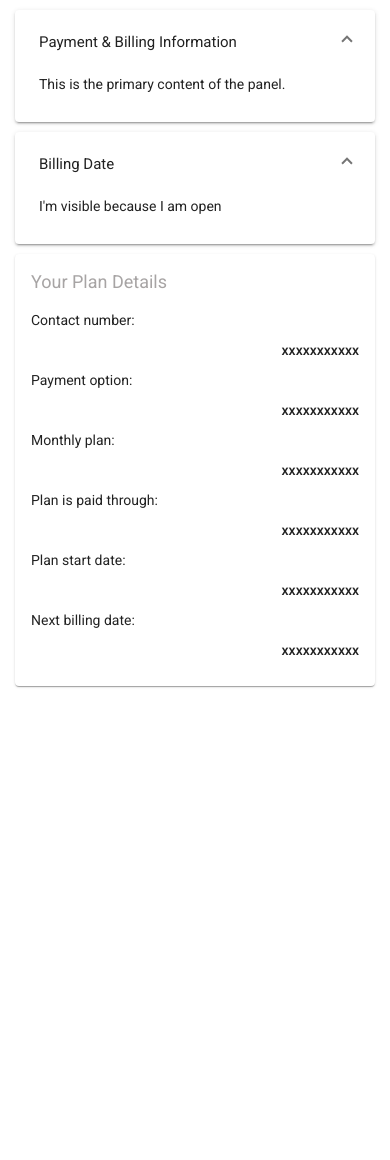
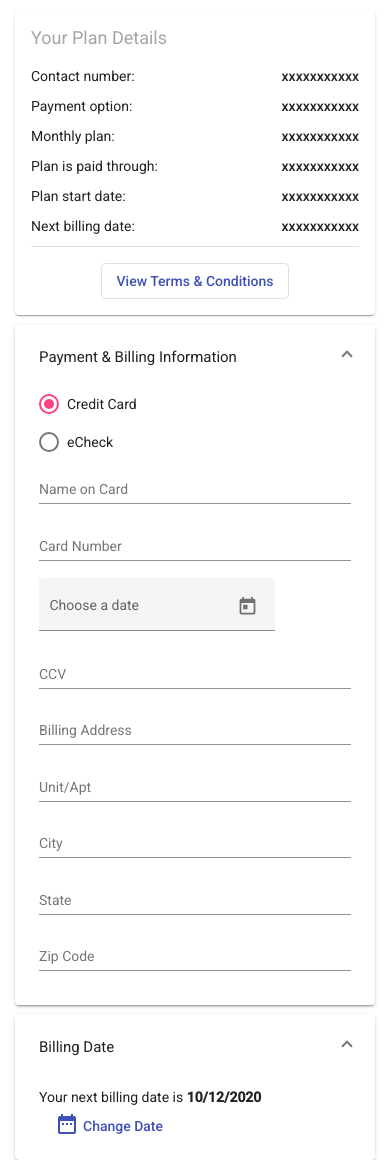
Before and after one commit to KareemaM/october-testing, an Angular app: page /payment-info in a window 390 px wide. Before the commit the page ends 844 px from the top, so only its background shows below. Built offline with nearby package versions, Linux system fonts and the light colour scheme.

Commit message:
Added media queries

```diff
--- a/package.json
+++ b/package.json
@@ -23,6 +23,7 @@
     "@angular/router": "~10.1.6",
     "bootstrap": "^4.5.3",
     "jquery": "^3.5.1",
+    "moment": "^2.29.1",
     "rxjs": "~6.6.0",
     "tslib": "^2.0.0",
     "zone.js": "~0.10.2"
--- a/src/app/payment-info/payment-info.component.html
+++ b/src/app/payment-info/payment-info.component.html
@@ -1,27 +1,5 @@
 <div class="container">
     <div class="row">
-        <div class="col-md-8">
-            <mat-accordion>
-                <mat-expansion-panel [expanded]="true">
-                    <mat-expansion-panel-header>
-                        <mat-panel-title>
-                            Payment &amp; Billing Information
-                        </mat-panel-title>
-                    </mat-expansion-panel-header>
-                    <p>This is the primary content of the panel.</p>
-                </mat-expansion-panel>
-            </mat-accordion>
-            <mat-accordion>
-                <mat-expansion-panel [expanded]="true">
-                    <mat-expansion-panel-header>
-                        <mat-panel-title>
-                            Billing Date
-                        </mat-panel-title>
-                    </mat-expansion-panel-header>
-                    <p>I'm visible because I am open</p>
-                </mat-expansion-panel>
-            </mat-accordion>
-        </div>
         <div class="col-md-4 plan-details">
             <mat-card>
                 <div class="row">
@@ -32,29 +10,190 @@
                 <div class="row">
                     <div class="col-md-12 plain-details-info">
                         <div class="row">
-                            <div class="col-md-6">Contact number:</div>
-                            <div class="col-md-6">xxxxxxxxxxx</div>
+                            <div class="col-6">Contact number:</div>
+                            <div class="col-6">xxxxxxxxxxx</div>
                         </div>
                         <div class="row">
-                            <div class="col-md-6">Payment option:</div>
-                            <div class="col-md-6">xxxxxxxxxxx</div>
+                            <div class="col-6">Payment option:</div>
+                            <div class="col-6">xxxxxxxxxxx</div>
                         </div>
                         <div class="row">
-                            <div class="col-md-6">Monthly plan:</div>
-                            <div class="col-md-6">xxxxxxxxxxx</div>
+                            <div class="col-6">Monthly plan:</div>
+                            <div class="col-6">xxxxxxxxxxx</div>
                         </div>
                         <div class="row">
-                            <div class="col-md-6">Plan is paid through:</div>
-                            <div class="col-md-6">xxxxxxxxxxx</div>
+                            <div class="col-6">Plan is paid through:</div>
+                            <div class="col-6">xxxxxxxxxxx</div>
                         </div>
                         <div class="row">
-                            <div class="col-md-6">Plan start date:</div>
-                            <div class="col-md-6">xxxxxxxxxxx</div>
+                            <div class="col-6">Plan start date:</div>
+                            <div class="col-6">xxxxxxxxxxx</div>
                         </div>
                         <div class="row">
-                            <div class="col-md-6">Next billing date:</div>
-                            <div class="col-md-6">xxxxxxxxxxx</div>
+                            <div class="col-6">Next billing date:</div>
+                            <div class="col-6">xxxxxxxxxxx</div>
                         </div>
+                    </div>
+                    <div class="col-md-12">
+                        <mat-divider></mat-divider>
+                    </div>
+                    <div class="col-md-12 mt-3 text-center">
+                        <button mat-stroked-button color="primary">View Terms &amp; Conditions</button>
+                    </div>
+                </div>
+            </mat-card>
+        </div>
+        <div class="col-md-8">
+            <mat-accordion>
+                <mat-expansion-panel [expanded]="true">
+                    <mat-expansion-panel-header>
+                        <mat-panel-title>
+                            Payment &amp; Billing Information
+                        </mat-panel-title>
+                    </mat-expansion-panel-header>
+                    <div class="row">
+                        <div class="col-md-12">
+                            <div class="row">
+                                <div class="col-md-12" *ngFor="let paymentOption of paymentOptions">
+                                    <mat-radio-button class="payment-radio-button" [value]="paymentOption"
+                                        (change)="changePaymentOption($event)"
+                                        [checked]="paymentOption == selectedPaymentMethod">
+                                        {{paymentOption}}
+                                    </mat-radio-button>
+                                </div>
+                            </div>
+                        </div>
+                        <div class="col-md-12">
+                            <mat-form-field class="full-width">
+                                <mat-label>Name on Card</mat-label>
+                                <input matInput placeholder="xxxxxxxx">
+                            </mat-form-field>
+                        </div>
+                        <div class="col-md-12">
+                            <mat-form-field class="full-width">
+                                <mat-label>Card Number</mat-label>
+                                <input matInput placeholder="xxxxxxxx">
+                            </mat-form-field>
+                        </div>
+                        <div class="col-md-12">
+                            <div class="row">
+                                <div class="col-md-6">
+                                    <mat-form-field appearance="fill">
+                                        <mat-label>Choose a date</mat-label>
+                                        <input matInput [matDatepicker]="picker">
+                                        <mat-datepicker-toggle matSuffix [for]="picker"></mat-datepicker-toggle>
+                                        <mat-datepicker #picker></mat-datepicker>
+                                    </mat-form-field>
+                                </div>
+                                <div class="col-md-6">
+                                    <mat-form-field class="full-width">
+                                        <mat-label>CCV</mat-label>
+                                        <input matInput placeholder="xxxxxxxx">
+                                    </mat-form-field>
+                                </div>
+                            </div>
+                        </div>
+                        <div class="col-md-12">
+                            <div class="row">
+                                <div class="col-md-9">
+                                    <mat-form-field class="full-width">
+                                        <mat-label>Billing Address</mat-label>
+                                        <input matInput placeholder="xxxxxxxx">
+                                    </mat-form-field>
+                                </div>
+                                <div class="col-md-3">
+                                    <mat-form-field class="full-width">
+                                        <mat-label>Unit/Apt</mat-label>
+                                        <input matInput placeholder="xxxxxxxx">
+                                    </mat-form-field>
+                                </div>
+                            </div>
+                        </div>
+                        <div class="col-md-12">
+                            <div class="row">
+                                <div class="col-md-5">
+                                    <mat-form-field class="full-width">
+                                        <mat-label>City</mat-label>
+                                        <input matInput placeholder="xxxxxxxx">
+                                    </mat-form-field>
+                                </div>
+                                <div class="col-md-3">
+                                    <mat-form-field class="full-width">
+                                        <mat-label>State</mat-label>
+                                        <input matInput placeholder="xxxxxxxx">
+                                    </mat-form-field>
+                                </div>
+                                <div class="col-md-4">
+                                    <mat-form-field class="full-width">
+                                        <mat-label>Zip Code</mat-label>
+                                        <input matInput placeholder="xxxxxxxx">
+                                    </mat-form-field>
+                                </div>
+                            </div>
+                        </div>
+                    </div>
+                </mat-expansion-panel>
+            </mat-accordion>
+            <mat-accordion>
+                <mat-expansion-panel [expanded]="true">
+                    <mat-expansion-panel-header>
+                        <mat-panel-title>
+                            Billing Date
+                        </mat-panel-title>
+                    </mat-expansion-panel-header>
+                    <div class="row">
+                        <div class="col-md-8 pt-2">
+                            Your next billing date is <b>10/12/2020</b>
+                        </div>
+                        <div class="col-md-4">
+                            <button class="change-date-btn" mat-button color="primary">
+                                <mat-icon>date_range</mat-icon>
+                                <span>Change Date</span>
+                            </button>
+                        </div>
+                    </div>
+                </mat-expansion-panel>
+            </mat-accordion>
+        </div>
+        <div class="col-md-4 plan-details-other">
+            <mat-card>
+                <div class="row">
+                    <div class="col-md-12">
+                        <h4>Your Plan Details</h4>
+                    </div>
+                </div>
+                <div class="row">
+                    <div class="col-md-12 plain-details-info">
+                        <div class="row">
+                            <div class="col-6">Contact number:</div>
+                            <div class="col-6">xxxxxxxxxxx</div>
+                        </div>
+                        <div class="row">
+                            <div class="col-6">Payment option:</div>
+                            <div class="col-6">xxxxxxxxxxx</div>
+                        </div>
+                        <div class="row">
+                            <div class="col-6">Monthly plan:</div>
+                            <div class="col-6">xxxxxxxxxxx</div>
+                        </div>
+                        <div class="row">
+                            <div class="col-6">Plan is paid through:</div>
+                            <div class="col-6">xxxxxxxxxxx</div>
+                        </div>
+                        <div class="row">
+                            <div class="col-6">Plan start date:</div>
+                            <div class="col-6">xxxxxxxxxxx</div>
+                        </div>
+                        <div class="row">
+                            <div class="col-6">Next billing date:</div>
+                            <div class="col-6">xxxxxxxxxxx</div>
+                        </div>
+                    </div>
+                    <div class="col-md-12">
+                        <mat-divider></mat-divider>
+                    </div>
+                    <div class="col-md-12 mt-3 text-center">
+                        <button mat-stroked-button color="primary">View Terms &amp; Conditions</button>
                     </div>
                 </div>
             </mat-card>
--- a/src/app/payment-info/payment-info.component.scss
+++ b/src/app/payment-info/payment-info.component.scss
@@ -3,22 +3,69 @@
     margin-top: 10px !important;
 }
 
-.plan-details {
+.plan-details,
+.plan-details-other {
     h4 {
         color: #a7a4a4;
         font-size: 18px;
     }
 
     .plain-details-info {
-        .col-md-6 {
+        .col-6 {
             margin-bottom: 10px;
         }
 
         .row {
-            .col-md-6:last-of-type {
+            .col-6:last-of-type {
                 text-align: right;
                 font-weight: 500;
             }
         }
     }
 }
+
+.payment-radio-button {
+    display: flex;
+    flex-direction: column;
+    margin: 5px 0;
+}
+
+.full-width {
+    width: 100%;
+}
+
+.payment-month-picker .mat-calendar-period-button {
+    pointer-events: none;
+}
+
+.payment-month-picker .mat-calendar-arrow {
+    display: none;
+}
+
+.change-date-btn {
+    .mat-icon {
+        margin-right: 4px;
+        position: relative;
+        top: -2px;
+    }
+}
+
+@media only screen and (min-width: 768px) {
+    .plan-details {
+        display: none !important;
+    }
+
+    .plan-details-other {
+        display: block !important;
+    }
+}
+
+@media only screen and (max-width: 767px) {
+    .plan-details {
+        display: block !important;
+    }
+
+    .plan-details-other {
+        display: none !important;
+    }
+}
--- a/src/app/payment-info/payment-info.component.ts
+++ b/src/app/payment-info/payment-info.component.ts
@@ -6,10 +6,15 @@ import { Component, OnInit } from '@angular/core';
   styleUrls: ['./payment-info.component.scss']
 })
 export class PaymentInfoComponent implements OnInit {
-
+  selectedPaymentMethod = 'Credit Card';
+  paymentOptions: string[] = ['Credit Card', 'eCheck'];
   constructor() { }
 
   ngOnInit() {
   }
 
+  changePaymentOption(event) {
+    this.selectedPaymentMethod = event.value;
+  }
+
 }
```
Also changed, not shown: 1 other file (tests, documents, lock files or other folders).
